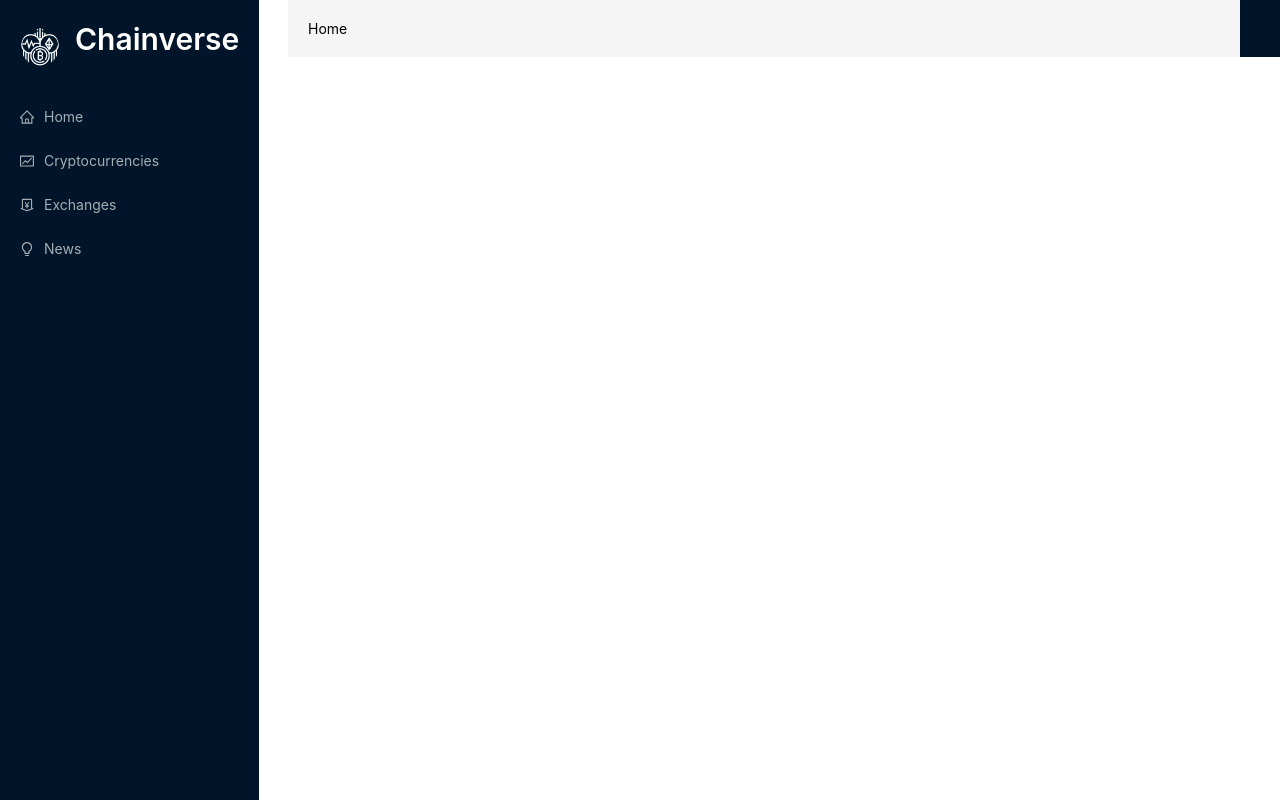
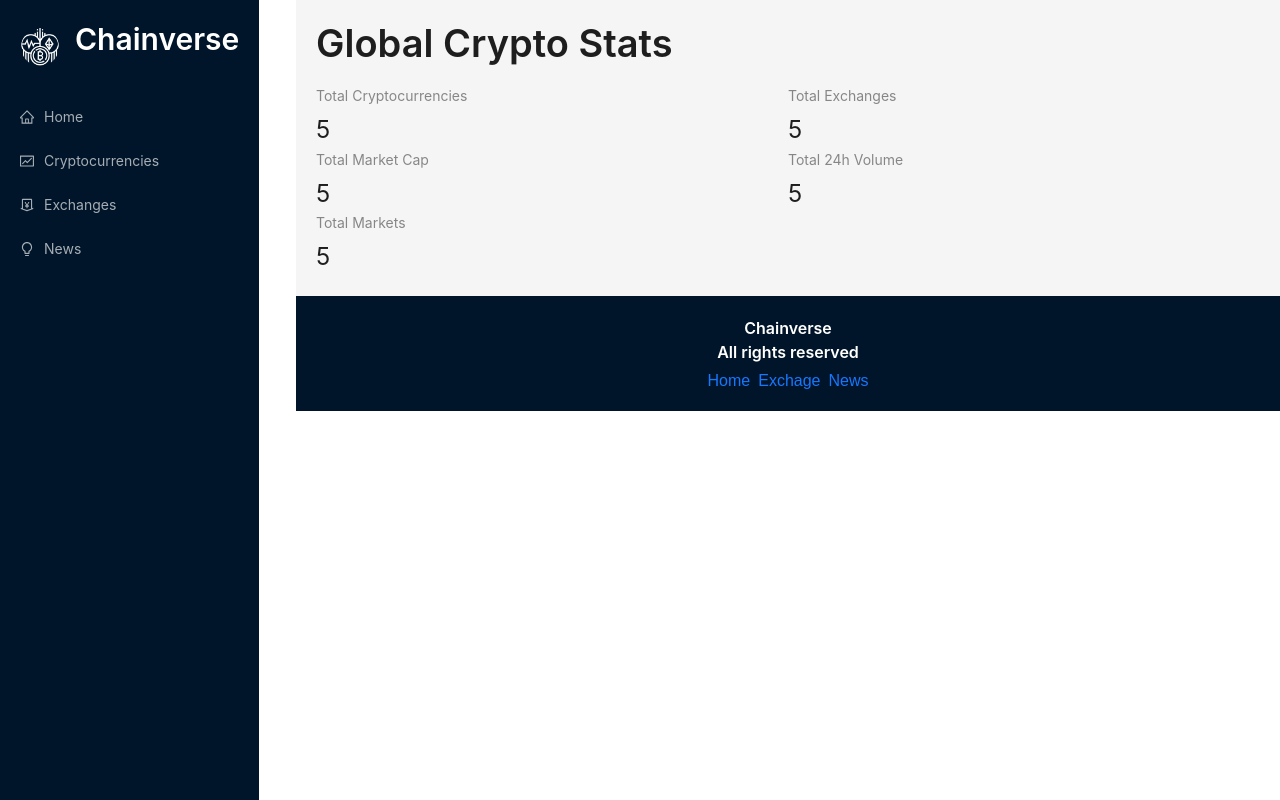
Before and after one commit to maheepatel/Chainverse, a React (Vite) app: page / in a window 1280 px wide. Built offline with nearby package versions, Linux system fonts and the light colour scheme.

Commit message:
Day-3 Started developing Home page

```diff
--- a/src/App.css
+++ b/src/App.css
@@ -38,8 +38,8 @@
 
 .navbar {
   flex: 0.2;
-  /* background-color: rgb(0, 21, 41); */
-  background-color: var(--text-primary);
+  background-color: rgb(0, 21, 41);
+  /* background-color: var(--text-primary); */
 }
 
 .main {
--- a/src/App.jsx
+++ b/src/App.jsx
@@ -30,24 +30,24 @@
               />
               <Route exact path="/crypto/:coinId" element={<CryptoDetails />} />
               <Route exact path="/news" element={<News />} />
-
-              {/* <Route exact path="/exchanges">
-                <Exchanges />
-              </Route>
-              <Route exact path="/cryptocurrencies">
-                <Cryptocurrencies />
-              </Route>
-              <Route exact path="/crypto/:coinId">
-                <CryptoDetails />
-              </Route>
-              <Route exact path="/news">
-                <News />
-              </Route> */}
             </Routes>
           </div>
         </Layout>
+        <div className="footer">
+          <Typography.Title
+            level={5}
+            style={{ color: "white", textAlign: "center" }}
+          >
+            Chainverse <br />
+            All rights reserved
+          </Typography.Title>
+          <Space>
+            <Link to="/">Home</Link>
+            <Link to="/exchange">Exchage</Link>
+            <Link to="/news">News</Link>
+          </Space>
+        </div>
       </div>
-      <div className="footer"></div>
     </div>
   );
 };
--- /dev/null
+++ b/src/app/store.js
@@ -0,0 +1,5 @@
+import { configureStore } from "@reduxjs/toolkit";
+
+export default configureStore({
+  reducer: {},
+});
--- a/src/components/HomePage.jsx
+++ b/src/components/HomePage.jsx
@@ -1,7 +1,35 @@
 import React from "react";
+import millify from "millify";
+import { Typography, Row, Col, Statistic } from "antd";
+import { Link } from "react-router-dom";
+
+const { Title, Text, Paragraph } = Typography;
 
 const HomePage = () => {
-  return <div>Home</div>;
+  return (
+    <>
+      <Title lavel={2} className="heading">
+        Global Crypto Stats
+      </Title>
+      <Row>
+        <Col span={12}>
+          <Statistic title="Total Cryptocurrencies" value="5" />
+        </Col>
+        <Col span={12}>
+          <Statistic title="Total Exchanges" value="5" />
+        </Col>
+        <Col span={12}>
+          <Statistic title="Total Market Cap" value="5" />
+        </Col>
+        <Col span={12}>
+          <Statistic title="Total 24h Volume" value="5" />
+        </Col>
+        <Col span={12}>
+          <Statistic title="Total Markets" value="5" />
+        </Col>
+      </Row>
+    </>
+  );
 };
 
 export default HomePage;
--- a/src/main.jsx
+++ b/src/main.jsx
@@ -2,12 +2,17 @@
 import ReactDOM from "react-dom/client";
 import App from "./App";
 import { BrowserRouter as Router } from "react-router-dom";
-import "./index.css";
+import "antd/dist/reset.css";
+import { Provider } from "react-redux";
+import store from "./app/store";
+// import "./App.css";
 
 ReactDOM.createRoot(document.getElementById("root")).render(
   <Router>
-    <React.StrictMode>
-      <App />
-    </React.StrictMode>
+    <Provider store={store}>
+      <React.StrictMode>
+        <App />
+      </React.StrictMode>
+    </Provider>
   </Router>
 );
```
Also changed, not shown: src/Services/cryptoApi.js (added, +21 -0 lines), src/components/index.js (+5 -5 lines).
